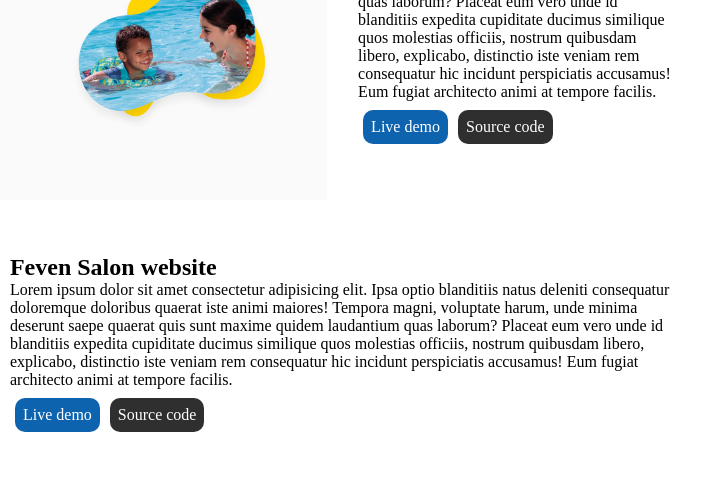
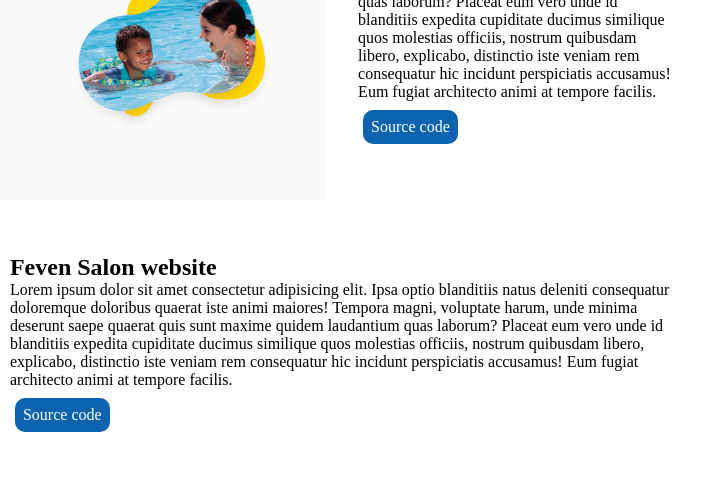
Before and after one commit to ProsperNkausu/Portfolio, a plain HTML site: page index.html in a window 1280 px wide. Shown: the part 1904-2386 px from the top of the page, 439-1140 px from the left. Drawn offline with Linux system fonts and the light colour scheme.

Commit message:
Update index.html

```diff
--- a/index.html
+++ b/index.html
@@ -141,7 +141,6 @@
             veniam rem consequatur hic incidunt perspiciatis accusamus! Eum fugiat architecto animi at tempore facilis.
           </p>
           <div class="flex-flex">
-            <li class="projects-btn"><a href="">Live demo</a></li>
             <li class="projects-btn"><a onclick="Myswim()">Source code</a></li>
           </div>
         </div>
@@ -160,7 +159,6 @@
             veniam rem consequatur hic incidunt perspiciatis accusamus! Eum fugiat architecto animi at tempore facilis.
           </p>
           <div class="flex-flex">
-            <li class="projects-btn"><a href="">Live demo</a></li>
             <li class="projects-btn"><a onclick="Mysource()">Source code</a></li>
           </div>
         </div>
```
